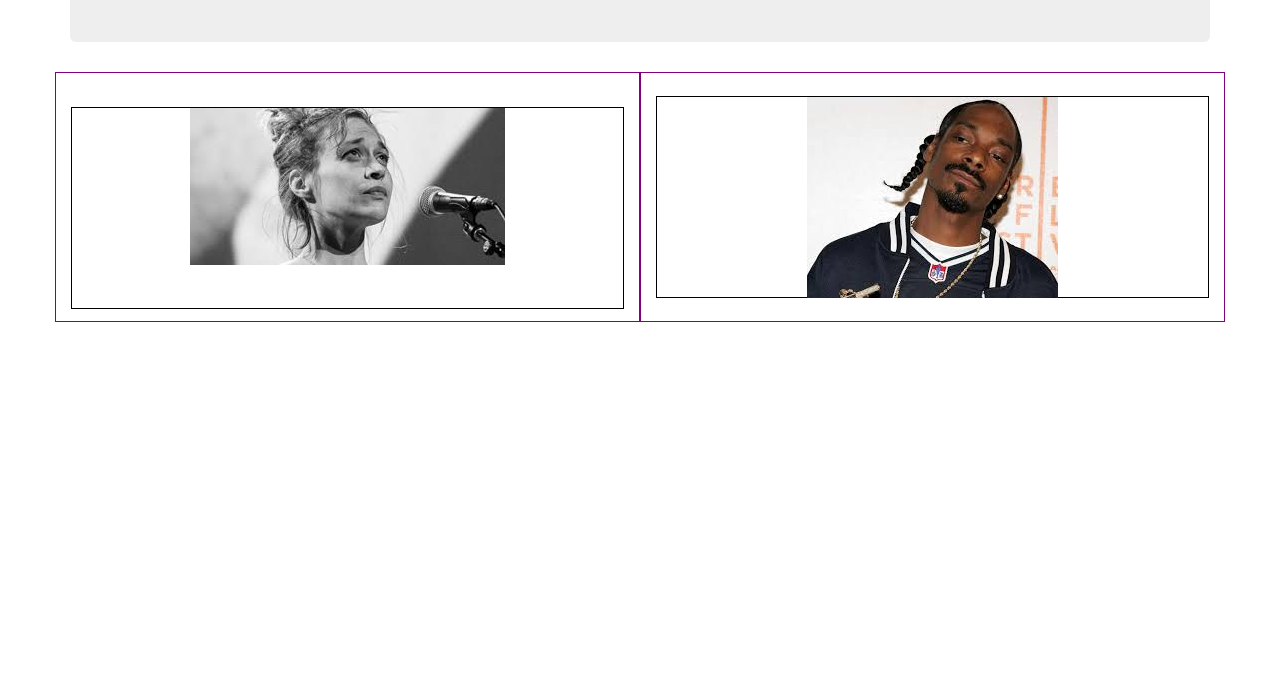
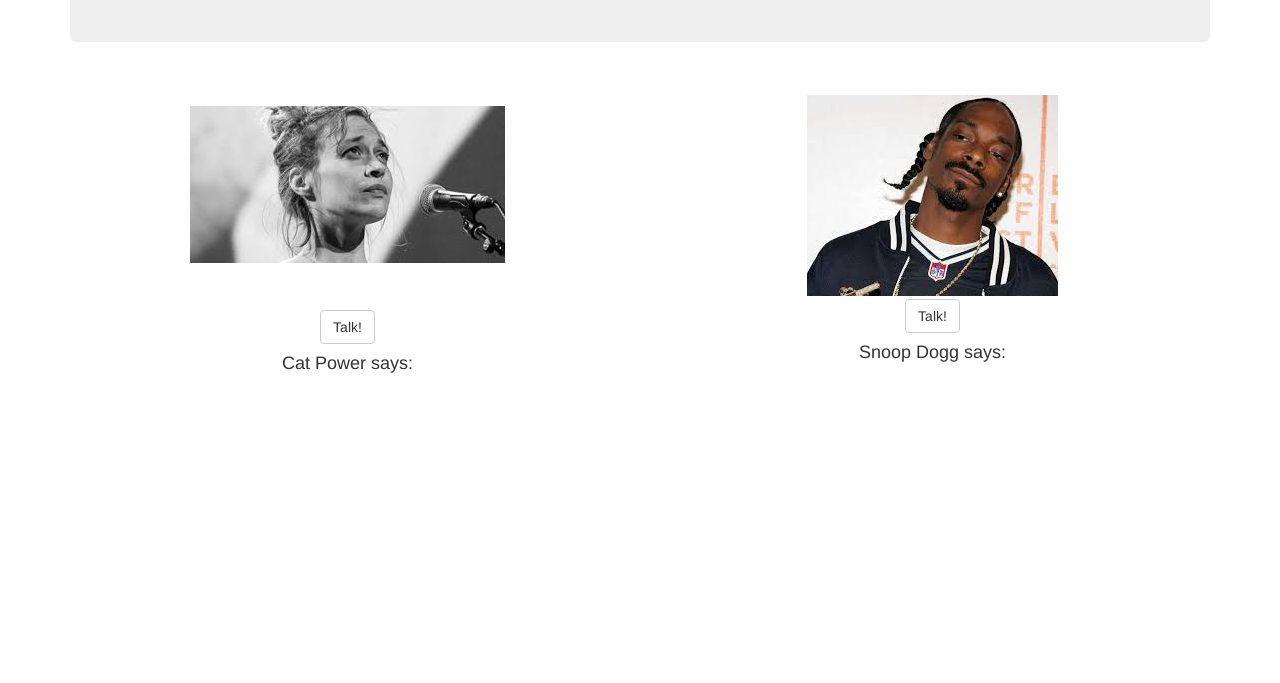
Before and after one commit to jakeruleaux-zz/catdog, a plain HTML site: page index.html in a window 1280 px wide. Shown: the part 117-800 px from the top of the page. Drawn offline with Linux system fonts and the light colour scheme.

Commit message:
add js to talk buttons

```diff
--- a/css/styles.css
+++ b/css/styles.css
@@ -2,7 +2,6 @@
   text-align: center;
   margin: auto;
   height: 100%;
-  border: 1px solid black;
 }
 img {
     display: block;
@@ -19,7 +18,16 @@ img {
 }
 
 .col-md-6 {
-  border: 1px solid purple;
   height: 100%;
   padding: 2%;
 }
+
+h4 {
+  text-align: center;
+}
+
+.center-align {
+  display: block;
+  text-align: center;
+  margin: auto;
+}
--- a/index.html
+++ b/index.html
@@ -3,11 +3,12 @@
   <head>
     <link rel="stylesheet" href="css/styles.css" type="text/css">
     <link href="css/bootstrap.css" rel="stylesheet" type="text/css">
+
+    <script src="js/jquery-3.2.1.js"></script>
     <script src="js/scripts.js"></script>
-    <script src="js/jquery-3.2.1.js"></script>
     <title>Cat vs DoG</title>
   </head>
-  <body>
+  <body class="center-align">
     <div class="container">
       <div class="jumbotron">
         <h2>Cat Power versus..... Snoop Dogg!</h2>
@@ -18,11 +19,18 @@
           <div class="photo" id="cat">
             <img src="img/cat.jpg" alt="cat" />
           </div>
+          <div class="talk">
+            <button class="btn btn-default" id="cat-talk">Talk!</button>
+          </div>
+          <h4 id="cat-says">Cat Power says:</h4>
+
         </div>
         <div class="col-md-6">
           <div class="photo">
             <img src="img/dog.jpg" alt="dog" />
           </div>
+          <button class="btn btn-default" id="dog-talk">Talk!</button>
+          <h4 id="dog-says">Snoop Dogg says:</h4>
         </div>
       </div>
 
--- a/js/scripts.js
+++ b/js/scripts.js
@@ -0,0 +1,10 @@
+$(document).ready(function() {
+  $("button#cat-talk").click(function() {
+    $("h4#cat-says").after("<p>meow!</p>");
+    $("h4#dog-says").after("<p>bark!</p>");
+  });
+  $("button#dog-talk").click(function() {
+    $("h4#cat-says").after("<p>meow!</p>");
+    $("h4#dog-says").after("<p>bark!</p>");
+  });
+});
```
